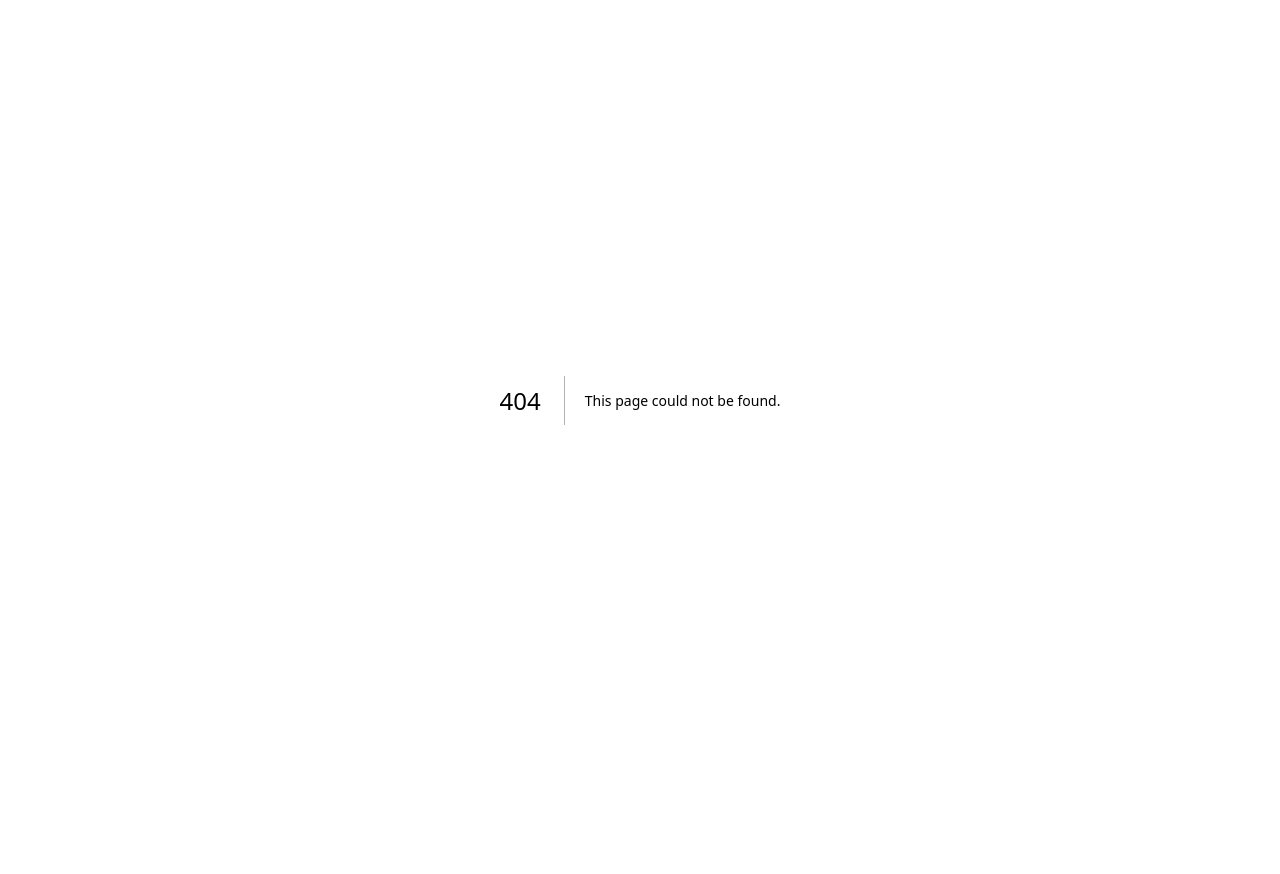
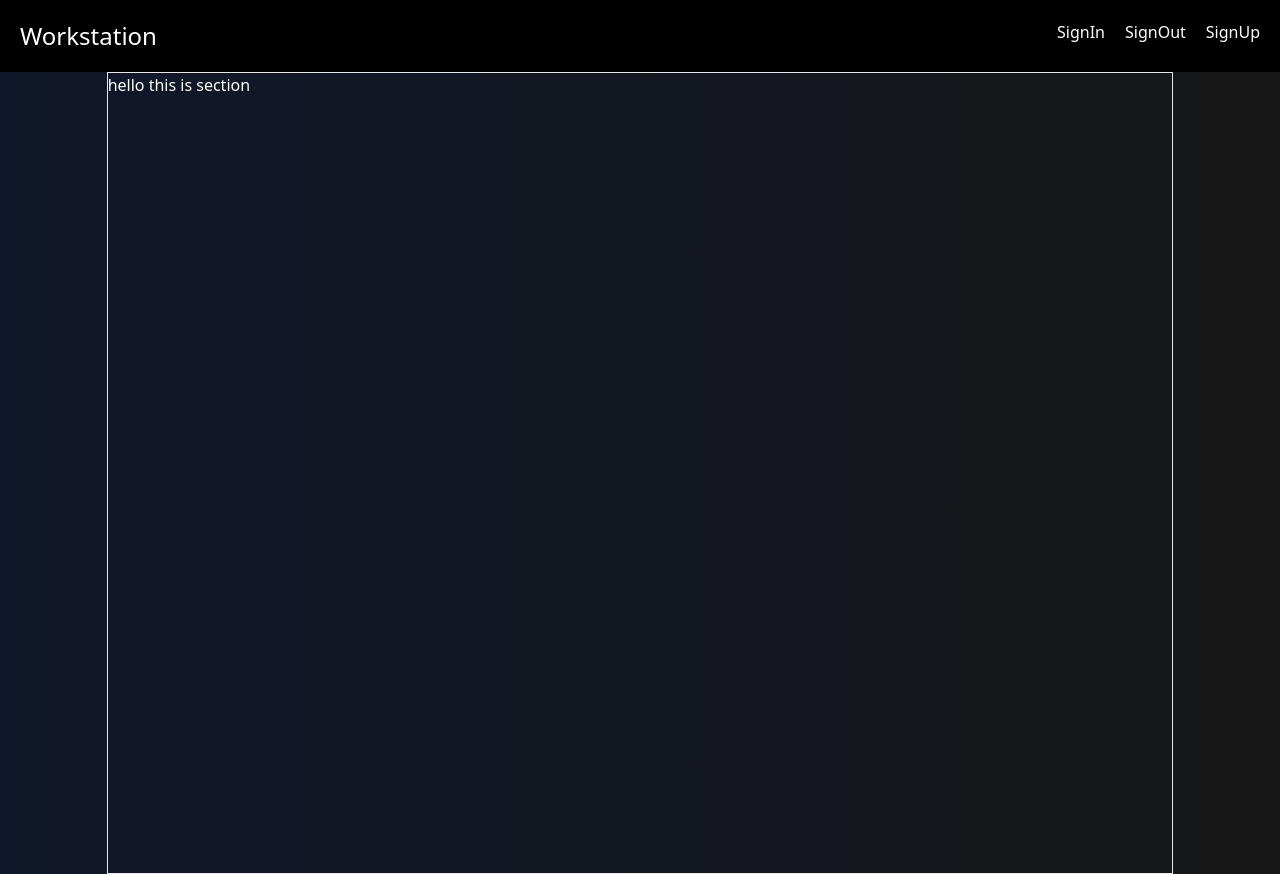
Before and after one commit to iharsh02/Workstation, a Next.js app in the folder apps/web/: page /workspace in a window 1280 px wide. Before the commit this address had no page. Before the commit the page ends 800 px from the top, so only its background shows below. Built offline with nearby package versions, Linux system fonts and the light colour scheme.

Commit message:
Better landing and added some routes in front end

```diff
--- a/apps/web/app/page.tsx
+++ b/apps/web/app/page.tsx
@@ -1,9 +1,9 @@
-import { Appbar } from "../components/appbar";
+import { Landing } from "../components/Landing";
 
 export default function () {
   return (
     <div>
-      <Appbar />
+      <Landing />
     </div>
   );
 }
--- /dev/null
+++ b/apps/web/app/workspace/page.tsx
@@ -0,0 +1,9 @@
+import { Workspace } from "../../components/workspace";
+
+export default function () {
+  return (
+    <div>
+      <Workspace />
+    </div>
+  );
+}
--- /dev/null
+++ b/apps/web/components/Hero.tsx
@@ -0,0 +1,16 @@
+"use client";
+import { useRouter } from "next/navigation";
+import { Button } from "./button";
+
+export function Hero() {
+  const router = useRouter();
+  return (
+    <div className="text-center">
+      <p className="text-white text-4xl md:text-6xl">Build your 1st workstation with us...</p>
+
+      <div className="mt-5 text-white text-2xl md:text-4xl">
+        <Button className="border rounded-full m-5 px-5 py-2" onClick={() => router.push("/signup")}>Get Started</Button>
+      </div>
+    </div>
+  );
+}
--- /dev/null
+++ b/apps/web/components/Landing.tsx
@@ -0,0 +1,13 @@
+import { Appbar } from "./appbar";
+import { Hero } from "./Hero";
+
+export function Landing() {
+  return (
+    <div className="bg-gradient-to-r from-slate-900 to-neutral-900 min-h-screen">
+      <Appbar />
+      <div className="mt-[10rem]">
+        <Hero />
+      </div>
+    </div>
+  );
+}
--- a/apps/web/components/appbar.tsx
+++ b/apps/web/components/appbar.tsx
@@ -3,12 +3,15 @@ import { signIn, signOut } from "next-auth/react";
 import { useRouter } from "next/navigation";
 
 export function Appbar() {
-    const router = useRouter();
+  const router = useRouter();
   return (
-    <div className="flex text-white bg-black p-5 space-x-5">
-      <button onClick={()=>signIn()}>SignIn</button>
-      <button onClick={()=>signOut()}>SignOut</button>
-      <button onClick={()=>router.push("/signup")}>SignUp</button>
+    <div className="flex justify-between text-white bg-black p-5 space-x-5">
+      <div className="text-2xl font cursor-pointer" onClick={()=>router.push("/")}>Workstation</div>
+      <div className=" space-x-5">
+        <button onClick={() => signIn()}>SignIn</button>
+        <button onClick={() => signOut()}>SignOut</button>
+        <button onClick={() => router.push("/signup")}>SignUp</button>
+      </div>
     </div>
   );
 }
--- /dev/null
+++ b/apps/web/components/button.tsx
@@ -0,0 +1,9 @@
+interface Prop {
+  children: React.ReactNode;
+  onClick: () => void;
+  className : string;
+}
+export function Button({ children, onClick , className  }: Prop) {
+  return <button className={className} onClick={onClick}>{children}</button>;
+
+}
--- /dev/null
+++ b/apps/web/components/section.tsx
@@ -0,0 +1,6 @@
+interface Prop {
+  children: React.ReactNode;
+}
+export function Section({ children }: Prop) {
+  return <div className="min-h-screen">{children}</div>;
+}
--- /dev/null
+++ b/apps/web/components/workspace.tsx
@@ -0,0 +1,13 @@
+import { Appbar } from "./appbar";
+import { Section } from "./section";
+
+export function Workspace() {
+  return (
+    <div className="min-h-screen text-white bg-gradient-to-r from-slate-900 to-neutral-900">
+      <Appbar />
+      <div className="border w-5/6 m-auto">
+        <Section>hello this is section </Section>
+      </div>
+    </div>
+  );
+}
```
Also changed, not shown: 2 other files (tests, documents, lock files or other folders).
